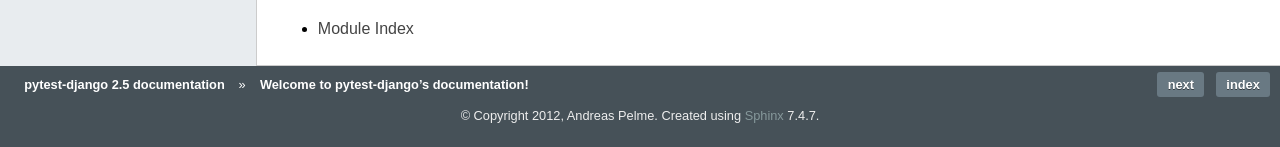
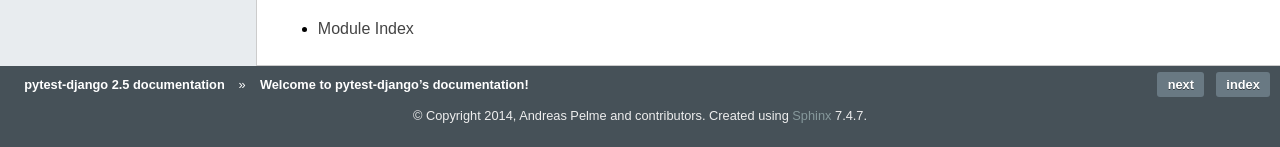
Before and after one commit to pytest-dev/pytest-django, a Sphinx documentation site: the page built from docs/index.rst, in a window 1280 px wide and 900 px high, scrolled down 1922 px. Shown: the part 750-897 px from the top of the window. Built offline with Sphinx 7.4.7, drawn with Linux system fonts in a browser that asks for light colours.

Commit message:
updated copyright notice in the doc footer

```diff
--- a/docs/conf.py
+++ b/docs/conf.py
@@ -11,7 +11,7 @@
 # All configuration values have a default; values that are commented out
 # serve to show the default.
 
-import sys, os
+import sys, os, datetime
 
 # If extensions (or modules to document with autodoc) are in another directory,
 # add these directories to sys.path here. If the directory is relative to the
@@ -41,7 +41,7 @@
 
 # General information about the project.
 project = u'pytest-django'
-copyright = u'2012, Andreas Pelme'
+copyright = u'%d, Andreas Pelme and contributors' % datetime.date.today().year
 
 # The version info for the project you're documenting, acts as replacement for
 # |version| and |release|, also used in various other places throughout the
```
